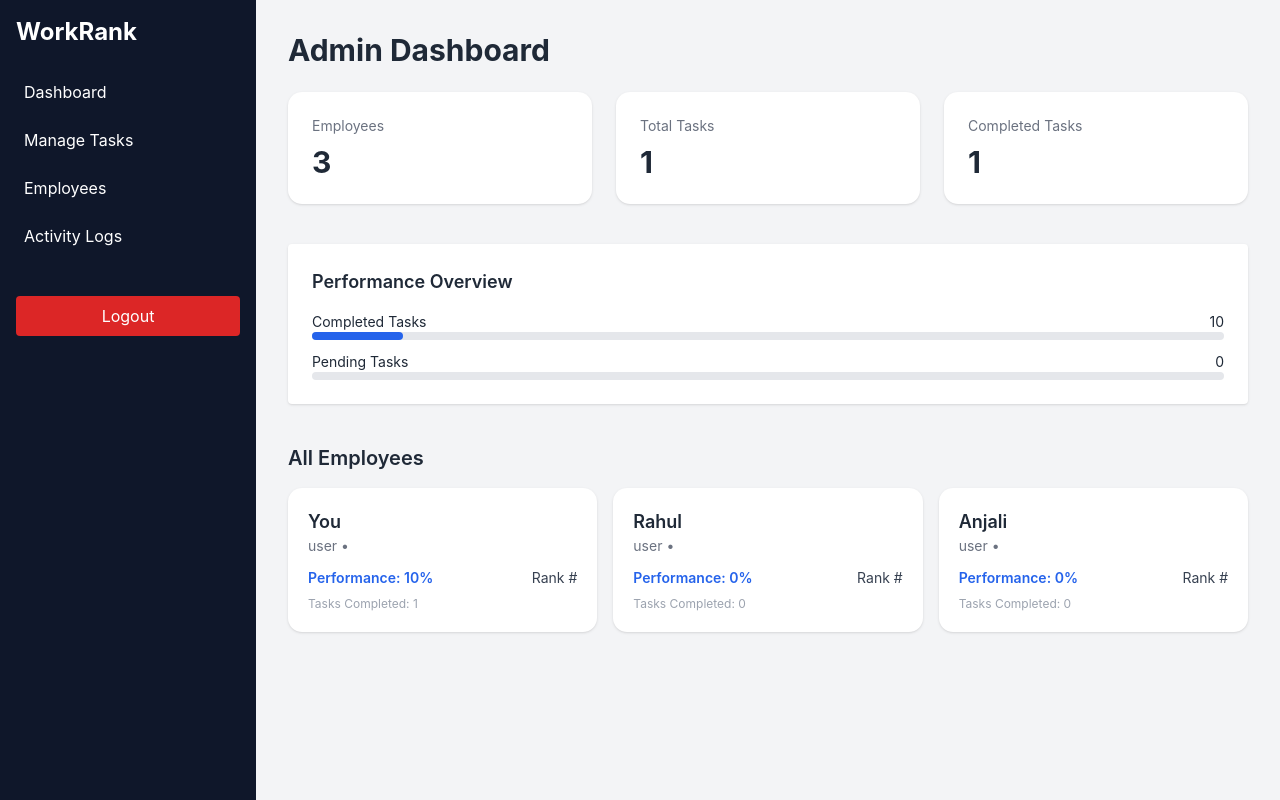
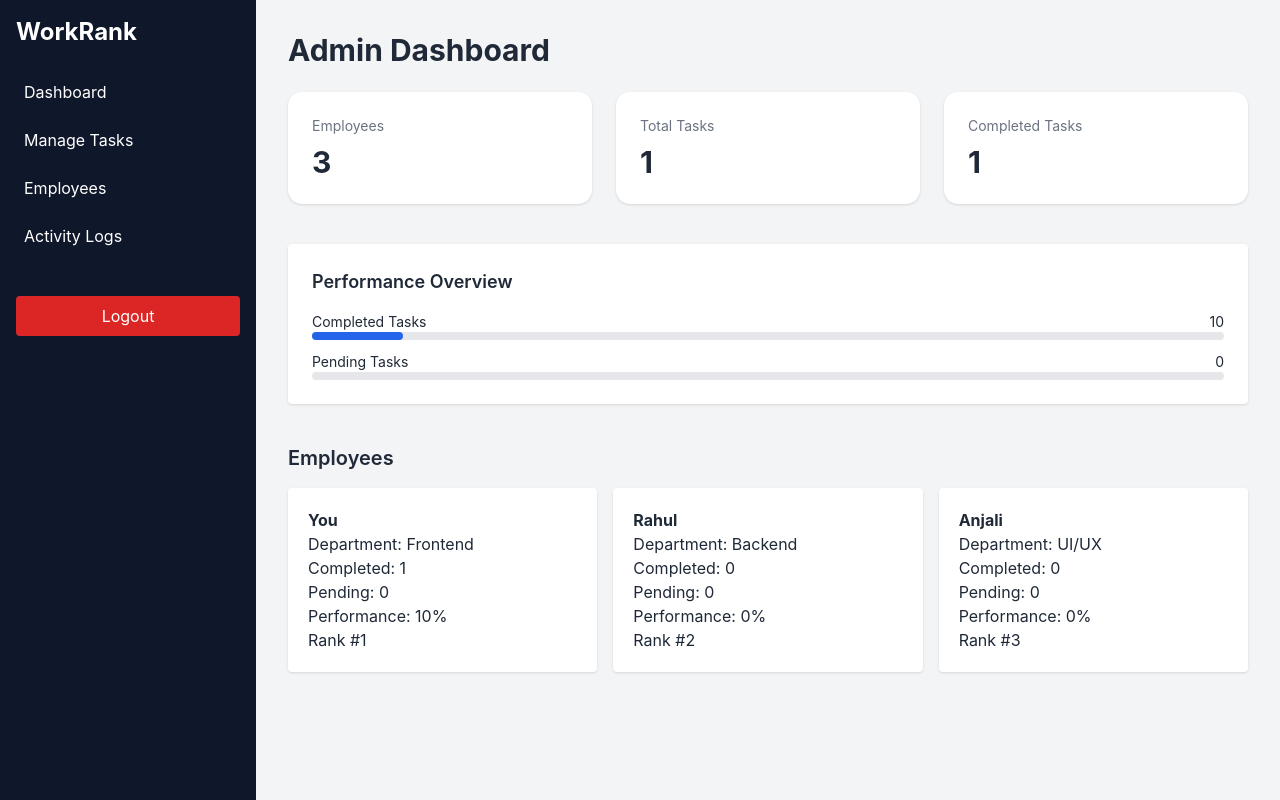
Before and after one commit to Dibya0912/workrank-performance-system, a React (Vite) app: page /admin in a window 1280 px wide. Built offline with nearby package versions, Linux system fonts and the light colour scheme; sample sign-in values are in the browser's storage.

Commit message:
analytics

```diff
--- a/src/components/EmployeeCard.jsx
+++ b/src/components/EmployeeCard.jsx
@@ -1,28 +1,12 @@
 export default function EmployeeCard({ employee }) {
-  if (!employee) return null;
-
   return (
-    <div className="p-5 transition bg-white shadow rounded-xl hover:shadow-lg">
-      <h3 className="text-lg font-semibold text-gray-800">
-        {employee.name}
-      </h3>
-
-      <p className="text-sm text-gray-500">
-        {employee.role} • {employee.department}
-      </p>
-
-      <div className="flex justify-between mt-3 text-sm">
-        <span className="font-semibold text-blue-600">
-          Performance: {employee.performance}%
-        </span>
-        <span className="text-gray-700">
-          Rank #{employee.rank}
-        </span>
-      </div>
-
-      <p className="mt-2 text-xs text-gray-400">
-        Tasks Completed: {employee.tasksCompleted}
-      </p>
+    <div className="p-5 bg-white rounded shadow">
+      <h3 className="font-bold">{employee.name}</h3>
+      <p>Department: {employee.department}</p>
+      <p>Completed: {employee.tasksCompleted}</p>
+      <p>Pending: {employee.tasksPending}</p>
+      <p>Performance: {employee.performance}%</p>
+      <p>Rank #{employee.rank}</p>
     </div>
   );
 }
--- a/src/pages/AdminDashboard.jsx
+++ b/src/pages/AdminDashboard.jsx
@@ -19,7 +19,6 @@ export default function AdminDashboard() {
   return (
     <div className="flex min-h-screen bg-gray-100">
       <Sidebar />
-
       <main className="flex-1 p-8">
         <h1 className="mb-6 text-3xl font-bold">Admin Dashboard</h1>
 
@@ -33,13 +32,11 @@ export default function AdminDashboard() {
           <Charts admin />
         </div>
 
-        <h2 className="mt-10 mb-4 text-xl font-semibold">
-          All Employees
-        </h2>
+        <h2 className="mt-10 mb-4 text-xl font-semibold">Employees</h2>
 
         <div className="grid gap-4 md:grid-cols-3">
           {employees.map((emp) => (
-            <EmployeeCard key={emp.id} employee={emp} admin />
+            <EmployeeCard key={emp.id} employee={emp} />
           ))}
         </div>
       </main>
--- a/src/pages/MyRank.jsx
+++ b/src/pages/MyRank.jsx
@@ -11,31 +11,22 @@ export default function MyRank() {
     api.getLeaderboard().then(setLeaders);
   }, []);
 
-  if (!leaders.length) return <div className="p-8">Loading...</div>;
-
   return (
     <div className="flex min-h-screen bg-gray-100">
       <Sidebar />
       <main className="flex-1 p-8">
         <h1 className="mb-6 text-3xl font-bold">Leaderboard</h1>
 
-        <ol className="max-w-lg space-y-3">
-          {leaders.map((u) => (
-            <li
-              key={u.id}
-              className={`flex justify-between p-3 rounded ${
-                u.id === user.id
-                  ? "bg-blue-100 font-bold"
-                  : "bg-white"
-              }`}
-            >
-              <span>
-                #{u.rank} {u.name}
-              </span>
-              <span>{u.score} pts</span>
-            </li>
-          ))}
-        </ol>
+        {leaders.map((u) => (
+          <div
+            key={u.id}
+            className={`p-3 rounded mb-2 ${
+              u.id === user.id ? "bg-blue-200 font-bold" : "bg-white"
+            }`}
+          >
+            #{u.rank} {u.name} – {u.score} pts
+          </div>
+        ))}
       </main>
     </div>
   );
--- a/src/pages/UserDashboard.jsx
+++ b/src/pages/UserDashboard.jsx
@@ -10,9 +10,7 @@ export default function UserDashboard() {
   const [data, setData] = useState(null);
 
   useEffect(() => {
-    if (user) {
-      api.getUserPerformance(user.id).then(setData);
-    }
+    if (user) api.getUserPerformance(user.id).then(setData);
   }, [user]);
 
   if (!data) return <div className="p-8">Loading...</div>;
@@ -25,8 +23,8 @@ export default function UserDashboard() {
 
         <div className="grid gap-6 md:grid-cols-3">
           <MetricCard title="Tasks Completed" value={data.completedTasks} />
+          <MetricCard title="Tasks Pending" value={data.pendingTasks} />
           <MetricCard title="Performance Score" value={`${data.score}%`} />
-          <MetricCard title="Rank" value="Live" />
         </div>
 
         <div className="mt-10">
--- a/src/services/api.js
+++ b/src/services/api.js
@@ -2,9 +2,9 @@ const delay = (ms) => new Promise((res) => setTimeout(res, ms));
 
 /* ================= USERS ================= */
 const users = [
-  { id: 1, name: "You", role: "user" },
-  { id: 2, name: "Rahul", role: "user" },
-  { id: 3, name: "Anjali", role: "user" },
+  { id: 1, name: "You", role: "user", department: "Frontend" },
+  { id: 2, name: "Rahul", role: "user", department: "Backend" },
+  { id: 3, name: "Anjali", role: "user", department: "UI/UX" },
 ];
 
 /* ================= STORAGE HELPERS ================= */
@@ -30,7 +30,7 @@ let tasks = load("workrank_tasks", [
   },
 ]);
 
-/* ================= ACTIVITIES (DAY 21) ================= */
+/* ================= ACTIVITIES ================= */
 let activities = load("workrank_activities", []);
 
 /* ================= HELPERS ================= */
@@ -40,12 +40,15 @@ const userTasks = (userId) =>
 const completedCount = (userId) =>
   userTasks(userId).filter((t) => t.status === "done").length;
 
+const pendingCount = (userId) =>
+  userTasks(userId).filter((t) => t.status === "pending").length;
+
 const calcScore = (userId) => completedCount(userId) * 10;
 
 const logActivity = ({ type, message }) => {
   activities.unshift({
     id: Date.now(),
-    type, // CREATE_TASK | UPDATE_TASK | DELETE_TASK
+    type,
     actor: "Admin",
     message,
     time: new Date().toLocaleString(),
@@ -67,11 +70,7 @@ export const api = {
 
   async createTask(task) {
     await delay(200);
-    const newTask = {
-      ...task,
-      id: Date.now(),
-      status: "pending",
-    };
+    const newTask = { ...task, id: Date.now(), status: "pending" };
     tasks.push(newTask);
     save("workrank_tasks", tasks);
 
@@ -85,14 +84,16 @@ export const api = {
 
   async updateTaskStatus(id, status) {
     await delay(200);
+    tasks = tasks.map((t) =>
+      t.id === id ? { ...t, status } : t
+    );
+    save("workrank_tasks", tasks);
+
     const task = tasks.find((t) => t.id === id);
     if (task) {
-      task.status = status;
-      save("workrank_tasks", tasks);
-
       logActivity({
         type: "UPDATE_TASK",
-        message: `Updated task "${task.title}" → ${status}`,
+        message: `Updated "${task.title}" → ${status}`,
       });
     }
   },
@@ -106,7 +107,7 @@ export const api = {
     if (task) {
       logActivity({
         type: "DELETE_TASK",
-        message: `Deleted task "${task.title}"`,
+        message: `Deleted "${task.title}"`,
       });
     }
   },
@@ -115,17 +116,25 @@ export const api = {
     await delay(200);
     return {
       completedTasks: completedCount(userId),
+      pendingTasks: pendingCount(userId),
       score: calcScore(userId),
     };
   },
 
   async getEmployees() {
     await delay(200);
-    return users.map((u) => ({
-      ...u,
-      tasksCompleted: completedCount(u.id),
-      performance: calcScore(u.id),
-    }));
+
+    const leaderboard = users
+      .map((u) => ({
+        ...u,
+        tasksCompleted: completedCount(u.id),
+        tasksPending: pendingCount(u.id),
+        performance: calcScore(u.id),
+      }))
+      .sort((a, b) => b.performance - a.performance)
+      .map((u, i) => ({ ...u, rank: i + 1 }));
+
+    return leaderboard;
   },
 
   async getAdminMetrics() {
@@ -139,6 +148,7 @@ export const api = {
 
   async getLeaderboard() {
     await delay(200);
+
     return users
       .map((u) => ({
         id: u.id,
@@ -149,7 +159,6 @@ export const api = {
       .map((u, i) => ({ ...u, rank: i + 1 }));
   },
 
-  /* ===== DAY 21 ===== */
   async getActivityLogs() {
     await delay(200);
     return [...activities];
```
